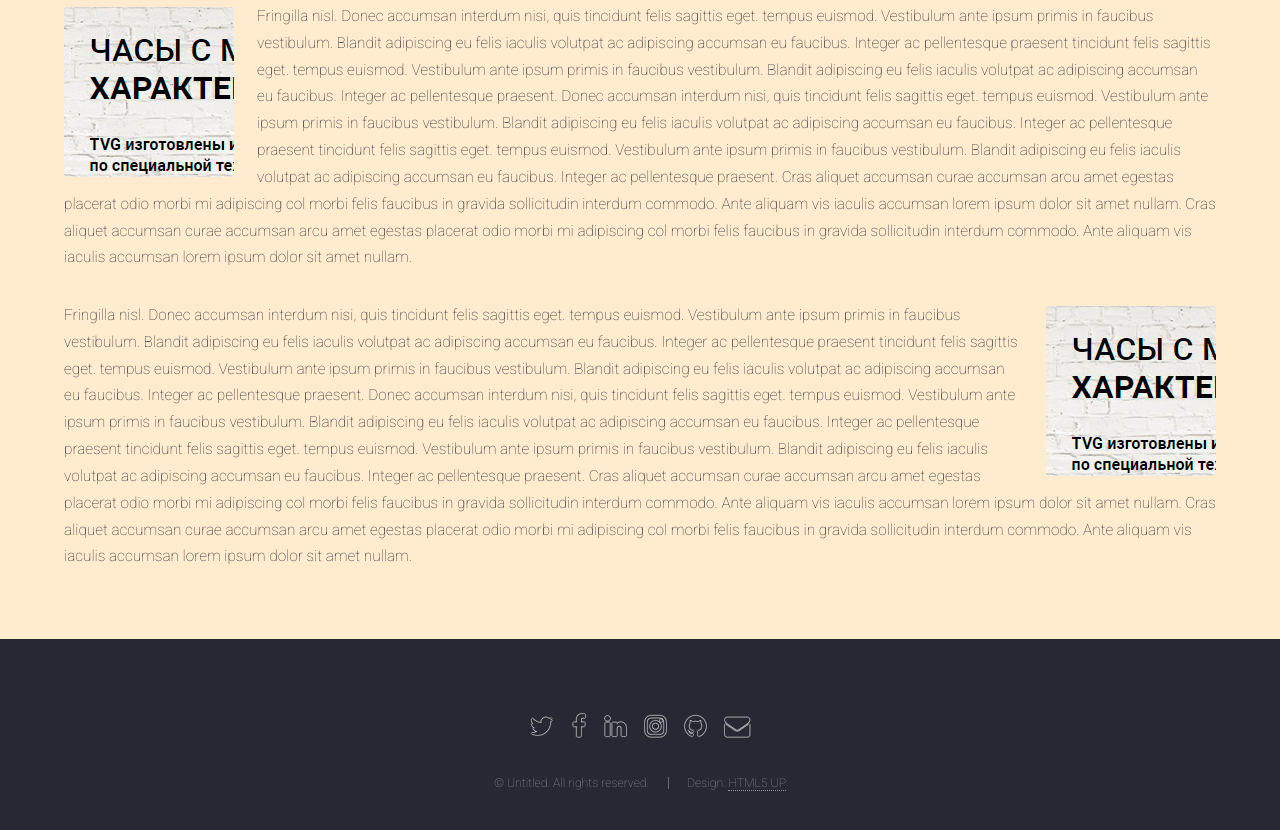
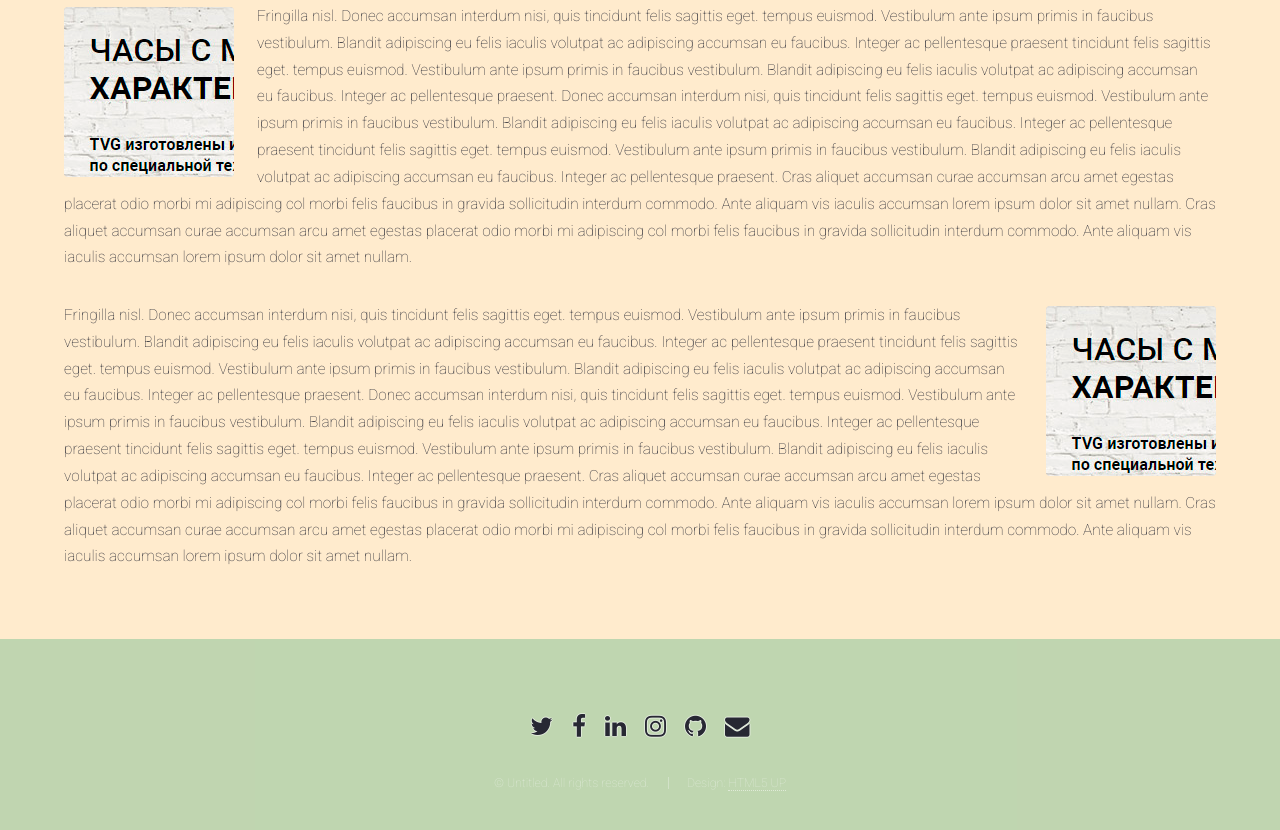
Before and after one commit to n1rvanas/watches, a plain HTML site: page elements.html in a window 1280 px wide. Shown: the part 5964-6794 px from the top of the page. Drawn offline with nearby package versions, Linux system fonts and the light colour scheme.

Commit message:
Update main.css

```diff
--- a/assets/css/main.css
+++ b/assets/css/main.css
@@ -3330,7 +3330,7 @@
 /* Footer */
 
 	#footer {
-		background: #272833;
+		background: rgba(104, 183, 136, 0.42);
 		padding: 6em 0;
 		text-align: center;
 	}
```
